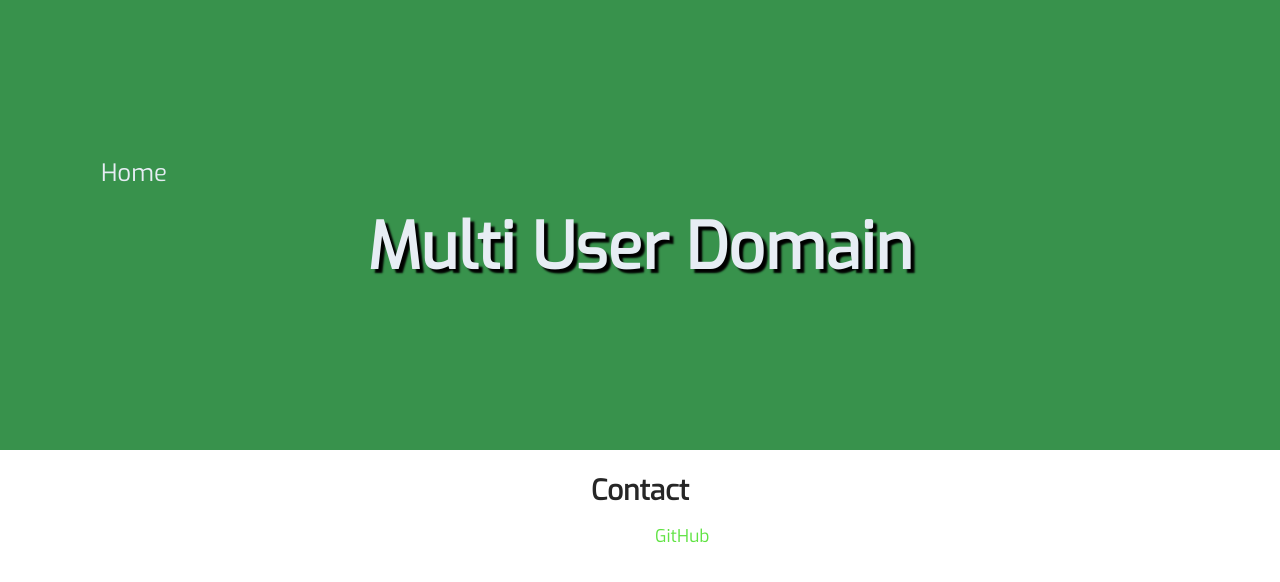
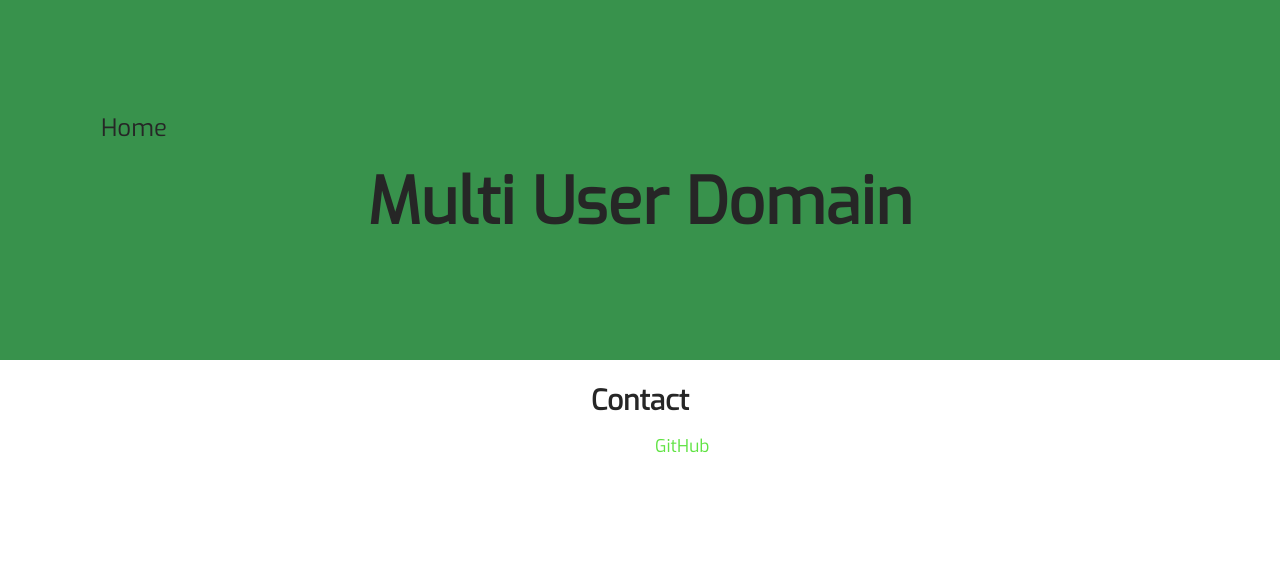
Before and after one commit to Multi-User-Domain/Multi-User-Domain.github.io, a Jekyll site: the page built from index.html, in a window 1280 px wide. Shown: the top 582 px of the page. Built offline with Jekyll 4.4.1, drawn with Linux system fonts in a browser that asks for light colours; nearby versions of some CDN libraries.

Commit message:
customised header styling
removed unused bungee font

```diff
--- a/_includes/head.html
+++ b/_includes/head.html
@@ -8,9 +8,7 @@
     <!-- link to CSS doc-->
     <link rel="canonical" href="{{ page.url | replace:'index.html','' | prepend: site.baseurl | prepend: site.url }}">
     <link href="https://fonts.googleapis.com/css?family=Exo" rel="stylesheet">
-    <link href="https://fonts.googleapis.com/css?family=Bungee" rel="stylesheet">
     <link rel="stylesheet" href="{{ "/css/main.css" | prepend: site.baseurl }}">
-    <!--<link href="https://fonts.googleapis.com/css?family=Pontano+Sans" rel="stylesheet">-->
     {% if page.layout != 'index' %}
         {% assign posts=site.posts | where:"lang-ref", page.lang-ref | sort: 'lang' %}
         {% if posts.size == 0 %}
--- a/_sass/_base.scss
+++ b/_sass/_base.scss
@@ -6,7 +6,7 @@ $lighter-font-color: #4a4848;
 $link-color: #60e343;
 $link-hover-color: #aaff13;
 $link-visited-color: #57b044;
-$navbar-hover-color: #E7EDF4;
+$navbar-hover-color: $link-hover-color;
 $main-heading-font: $font-style;
 $heading-font: $font-style;
 $heading-font-color:$font-color;
--- a/_sass/_layout.scss
+++ b/_sass/_layout.scss
@@ -78,7 +78,7 @@ header {
     //background-position: center;
     padding: 0px 15px;
     text-align: center;
-    height: 50vh;
+    height: 40vh;
     display: flex;
     justify-content: center;
     align-items: center;
@@ -92,8 +92,8 @@ header {
 }
 
 .main-header {
-    color: $light;
-    text-shadow: 4px 4px 2px black;
+    color: $heading-font-color;
+    //text-shadow: 4px 4px 2px black;
     font-family: $main-heading-font;
     font-size: 64px;
 }
@@ -103,7 +103,7 @@ header {
 }
 
 .nav-item a {
-    color: $light;
+    color: $heading-font-color;
     font-family: $main-heading-font;
     //text-shadow: 3px 3px 2px black;
     font-size: 24px;
@@ -117,7 +117,7 @@ header {
 //font-size can cause display issues with smaller width devices
 @media screen and (min-width: 300px) and (max-width: 462px) {
 .main-header {
-    font-size: 40px;
+    font-size: 32px;
 }
 
 .nav-item a {
```
